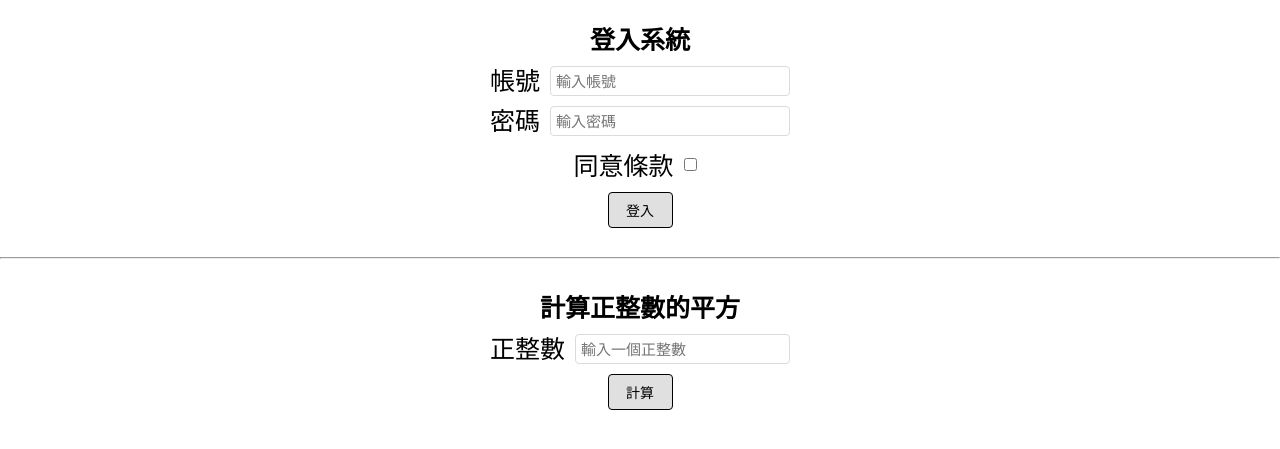
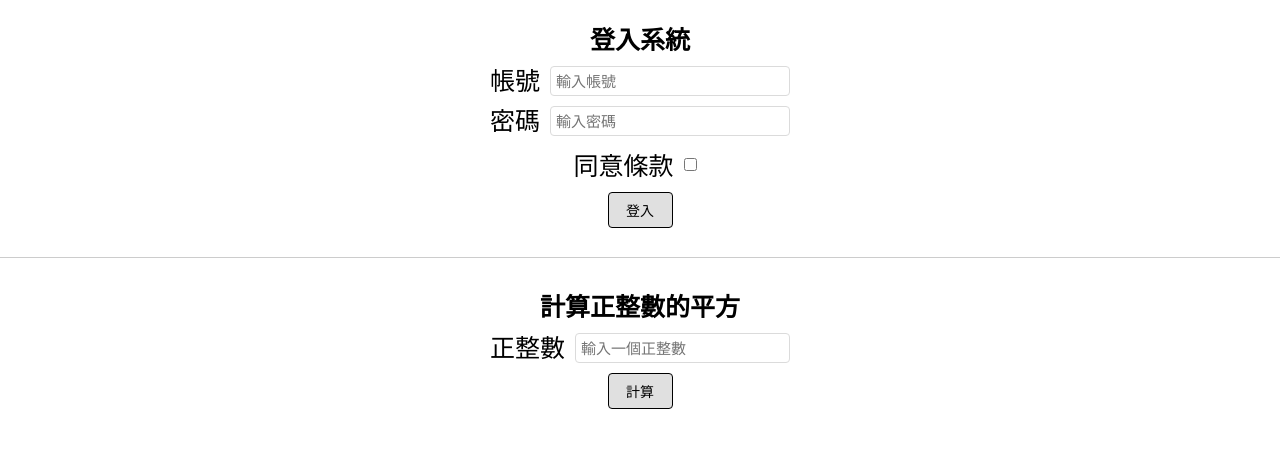
Before and after one commit to JoycexChan/WeHelp, a FastAPI app: page / in a window 1280 px wide. Shown: the part 91-540 px from the top of the page. Run offline with FastAPI, Linux system fonts and the light colour scheme.

Commit message:
Update style.css

```diff
--- a/Week4/static/CSS/style.css
+++ b/Week4/static/CSS/style.css
@@ -109,3 +109,10 @@ button {
     font-size: 14px;              /* 設定按鈕內文字大小為 16 像素 */
     text-transform: uppercase;    /* 將按鈕內的文字轉換為大寫 */
 }
+
+
+.separator {
+    border: none;
+    height: 1px;
+    background-color: #ccc; /* 設定為灰色 */
+}
```
